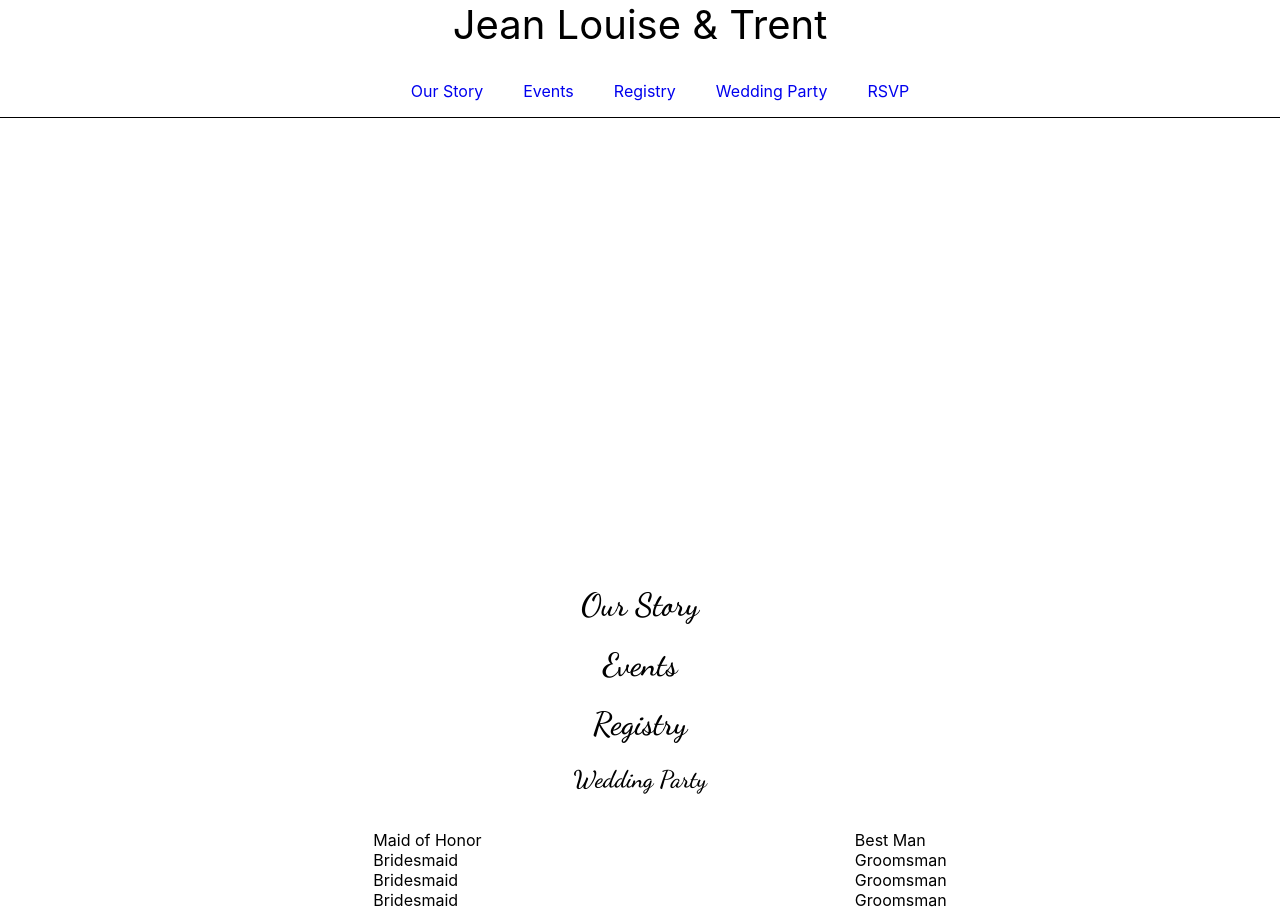
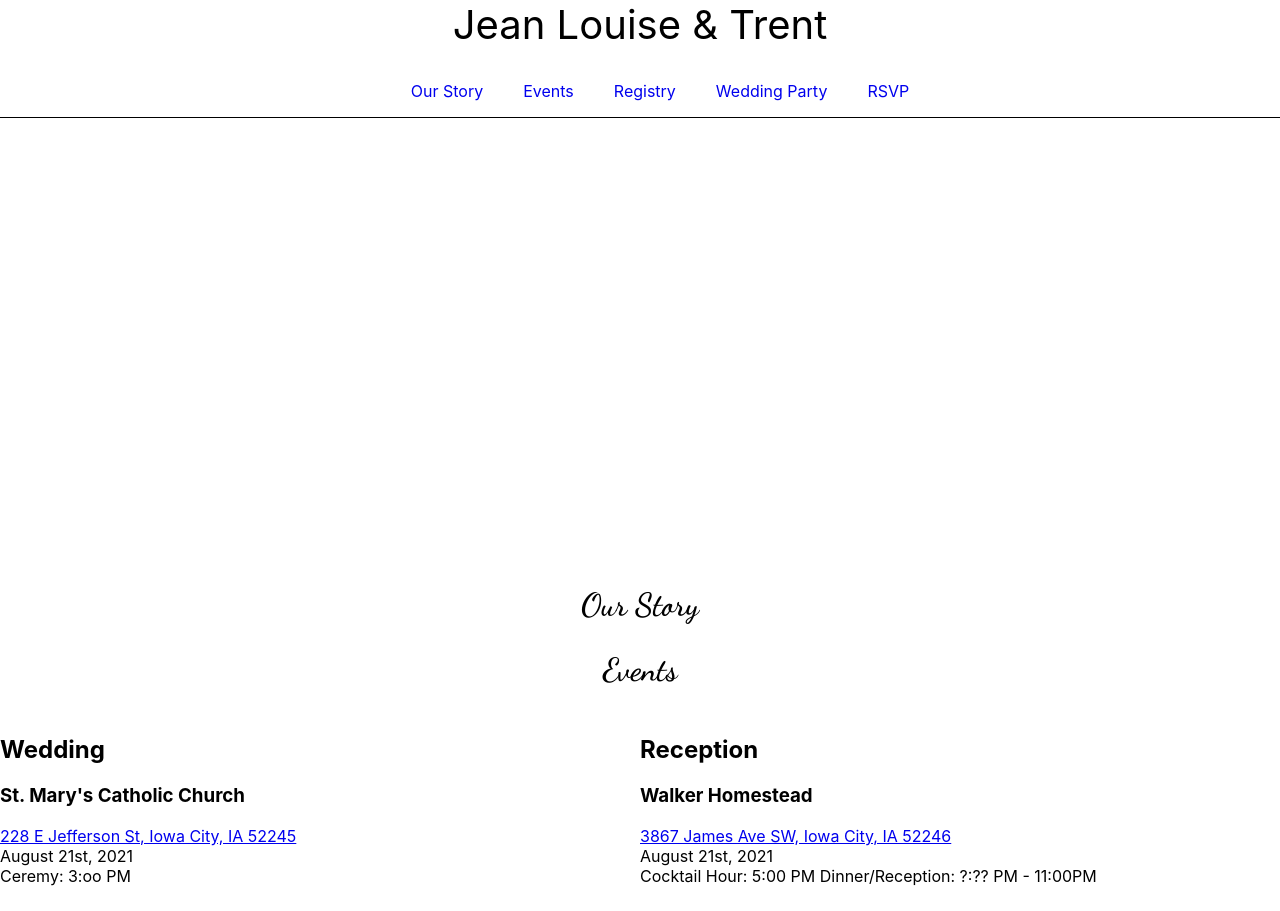
Before and after one commit to trentnsmith/wedding-website2.0, a React (Create React App) app: page / in a window 1280 px wide. Shown: the top 911 px of the page. Built offline with nearby package versions, Linux system fonts and the light colour scheme.

Commit message:
skeleton information/flex; need to import photos and style

```diff
--- a/src/components/Events/Events.css
+++ b/src/components/Events/Events.css
@@ -0,0 +1,22 @@
+h1 {
+    font-size: xx-large;
+}
+
+.container-events {
+    display: flex;
+    flex-direction: column;
+    justify-content: space-around;
+}
+
+
+
+@media (min-width: 768px) {
+    .container-events {
+        flex-direction: row;
+
+    }
+
+    .event {
+        width: 50%;
+    }
+}
--- a/src/components/Events/Events.js
+++ b/src/components/Events/Events.js
@@ -1,11 +1,40 @@
 import React, { Component } from 'react';
+import './Events.css';
 
 class Events extends Component {
     render() {
         return (
-            <div>
-                <h1>Events</h1>
-            </div>
+            <section>
+                <div>
+                    <h1>Events</h1>
+                </div>
+                <div className="container-events">
+                    <div className=" event wedding-event">
+                        <h2>Wedding</h2>
+                        <h3>St. Mary's Catholic Church</h3>
+                        <p>
+                            <a href="https://www.google.com/maps/place/St+Mary's+Church/@41.6618196,-91.5325301,17.27z/data=!4m5!3m4!1s0x87e441f0444cad4b:0xef7278d071e93764!8m2!3d41.6627652!4d-91.5319368" target="_blank">
+                                228 E Jefferson St, Iowa City, IA 52245
+                            </a><br />
+                            August 21st, 2021<br />
+                            Ceremy: 3:oo PM
+                        </p>
+                    </div>
+
+                    <div className="event reception-event">
+                        <h2>Reception</h2>
+                        <h3>Walker Homestead</h3>
+                        <p>
+                            <a href="https://www.google.com/maps/place/Walker+Homestead/@41.6522183,-91.6598851,17z/data=!3m1!4b1!4m5!3m4!1s0x87e446157bbd2477:0x48ca5efd2061a638!8m2!3d41.6522183!4d-91.6576964" target="_blank">
+                                3867 James Ave SW, Iowa City, IA 52246
+                            </a><br />
+                            August 21st, 2021<br />
+                            Cocktail Hour: 5:00 PM
+                            Dinner/Reception: ?:?? PM - 11:00PM
+                        </p>
+                    </div>
+                </div>
+            </section>
         );
     }
 }
```
